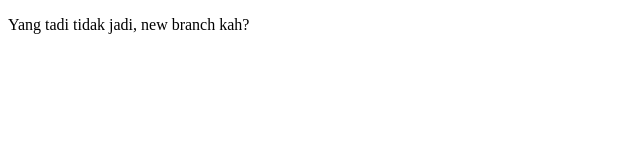
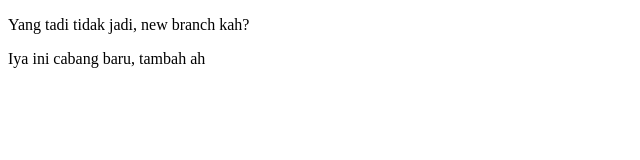
Before and after one commit to gitjust/project1, a plain HTML site: page index.html in a window 1280 px wide. Shown: the whole page, without its empty margins (0-640 px from the left). Drawn offline with Linux system fonts and the light colour scheme.

Commit message:
tambah lagi ah

```diff
--- a/index.html
+++ b/index.html
@@ -3,6 +3,7 @@
     <head><title>Belajar Git dan GitHub</title></head>
 <body>
     <p>Yang tadi tidak jadi, new branch kah?</p>
+    <p>Iya ini cabang baru, tambah ah</p>
 </body>
 
     </html>
```
